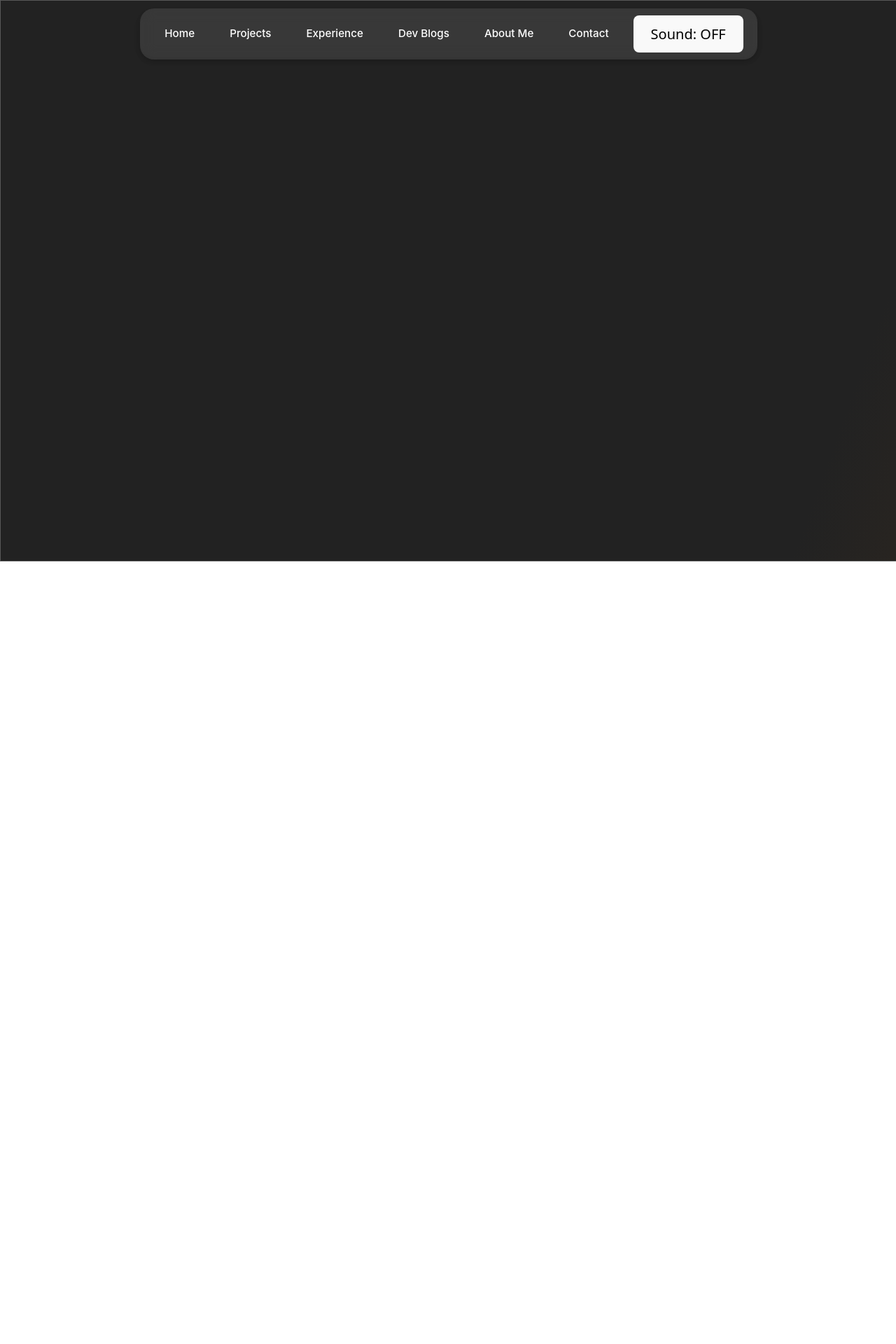
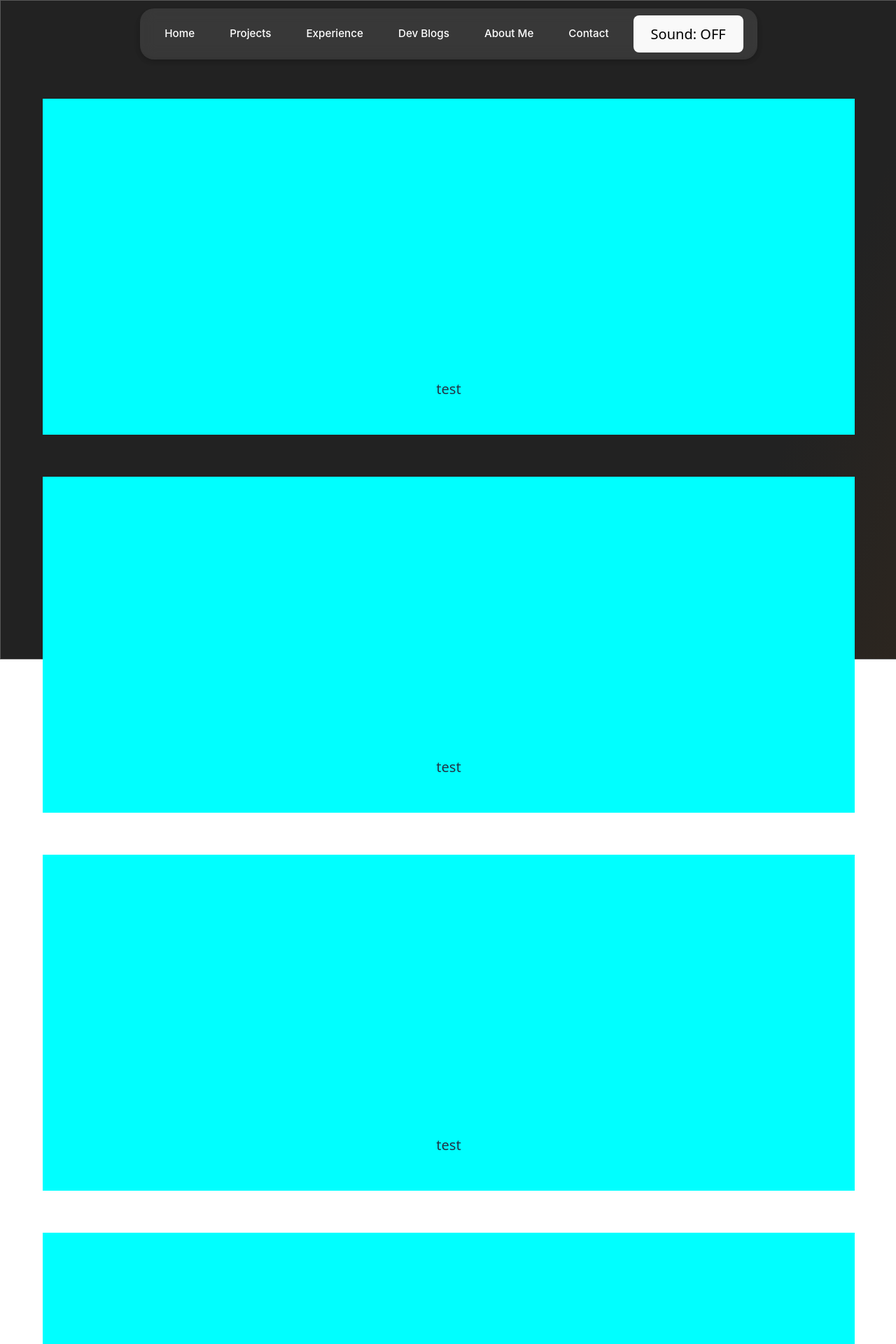
Before and after one commit to FernandoLpz0911/Personal-Webpage, a React (Vite) app in the folder PersonalWebpage/: page /Projects in a window 1280 px wide. Shown: the top 1920 px of the page at 70% size. Before the commit the page ends 802 px from the top, so only its background shows below. Built offline with nearby package versions, Linux system fonts and the light colour scheme.

Commit message:
adding page structure

```diff
--- a/PersonalWebpage/src/pages/Projects.jsx
+++ b/PersonalWebpage/src/pages/Projects.jsx
@@ -4,7 +4,19 @@ import './cssfiles/Projects.css'
 function Projects() {
   return (
     <>
-     <div>
+     <div className='project-page'>
+      <div className='project-card'>
+        test
+      </div>
+      <div className='project-card'>
+        test
+      </div>
+      <div className='project-card'>
+        test
+      </div>
+      <div className='project-card'>
+        test
+      </div>
      </div>
     </>
   )
--- a/PersonalWebpage/src/pages/cssfiles/Projects.css
+++ b/PersonalWebpage/src/pages/cssfiles/Projects.css
@@ -1 +1,13 @@
-CSS FILE FOR PROJECTS PAGE
+.project-page {
+    height: 100vh;
+    width: 100vw;
+    flex: ;
+}
+
+.project-card {
+    margin: 60px;
+    padding: 50vh;
+
+    padding-bottom: 50px;
+    background-color: aqua;
+}
```
